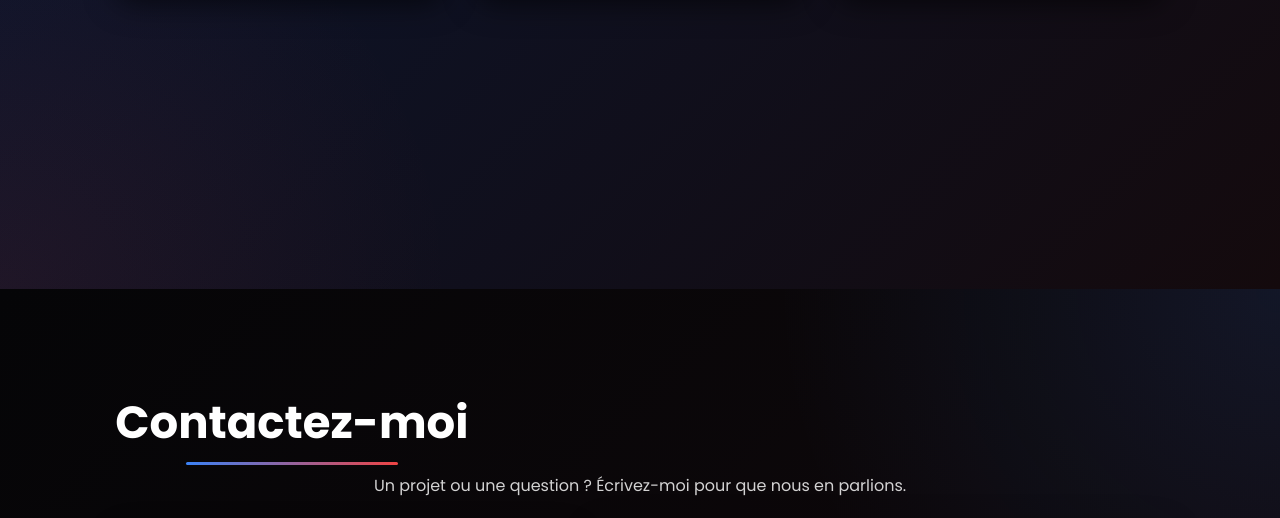
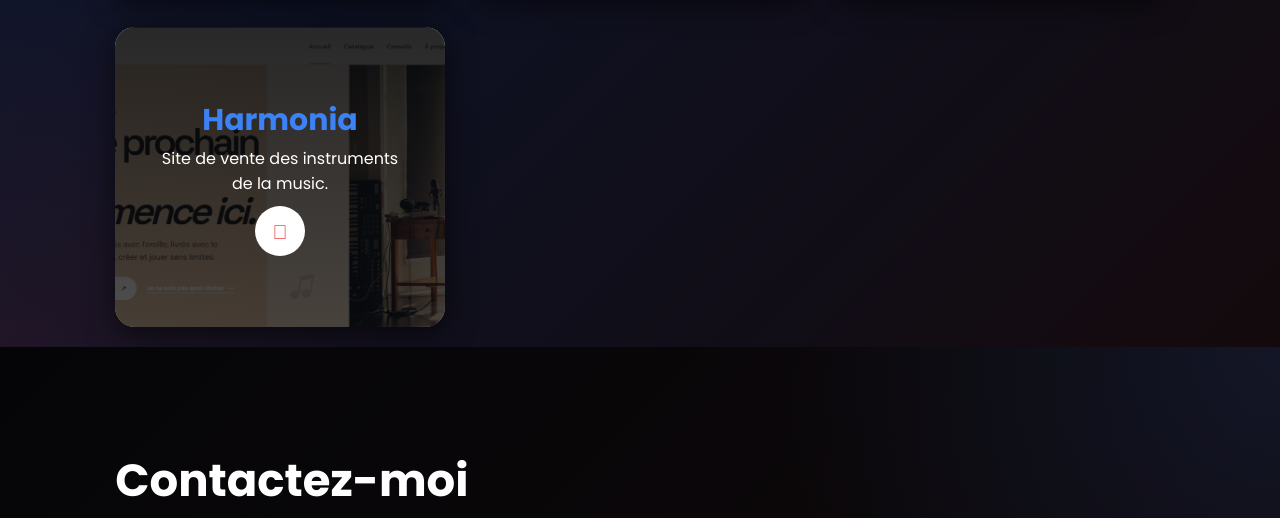
Before and after one commit to PhilippeWekessi/Mon_Portfolio, a plain HTML site: page index.html in a window 1280 px wide. Shown: the part 4129-4647 px from the top of the page. Drawn offline with nearby package versions, Linux system fonts and the light colour scheme.

Commit message:
Harmonia

```diff
--- a/index.html
+++ b/index.html
@@ -186,6 +186,18 @@
                     </div>
                 </div>
             </a>
+
+            <!-- Projet 4 : Site de vente des instuments de music -->
+            <a class="portfolio-link" href="https://harmonia-one-beta.vercel.app/index.html" target="_blank" rel="noopener noreferrer" aria-label="Ouvrir Harmonia">
+                <div class="portfolio-box">
+                    <img src="harmonia.png" alt="Capture d'écran de la page de Harmonia" loading="lazy">
+                    <div class="portfolio-layer">
+                        <h4>Harmonia</h4>
+                        <p>Site de vente des instruments de la music.</p>
+                        <span class="link-icon" aria-hidden="true"><i class='bx bx-link-external'></i></span>
+                    </div>
+                </div>
+            </a>
         </div>
     </section>
 
```
Also changed, not shown: IMG_20260617_201408.png (deleted), IMG_20260910_123323.jpg (deleted), harmonia.png (added), home.jpeg (deleted), 7 other files.
